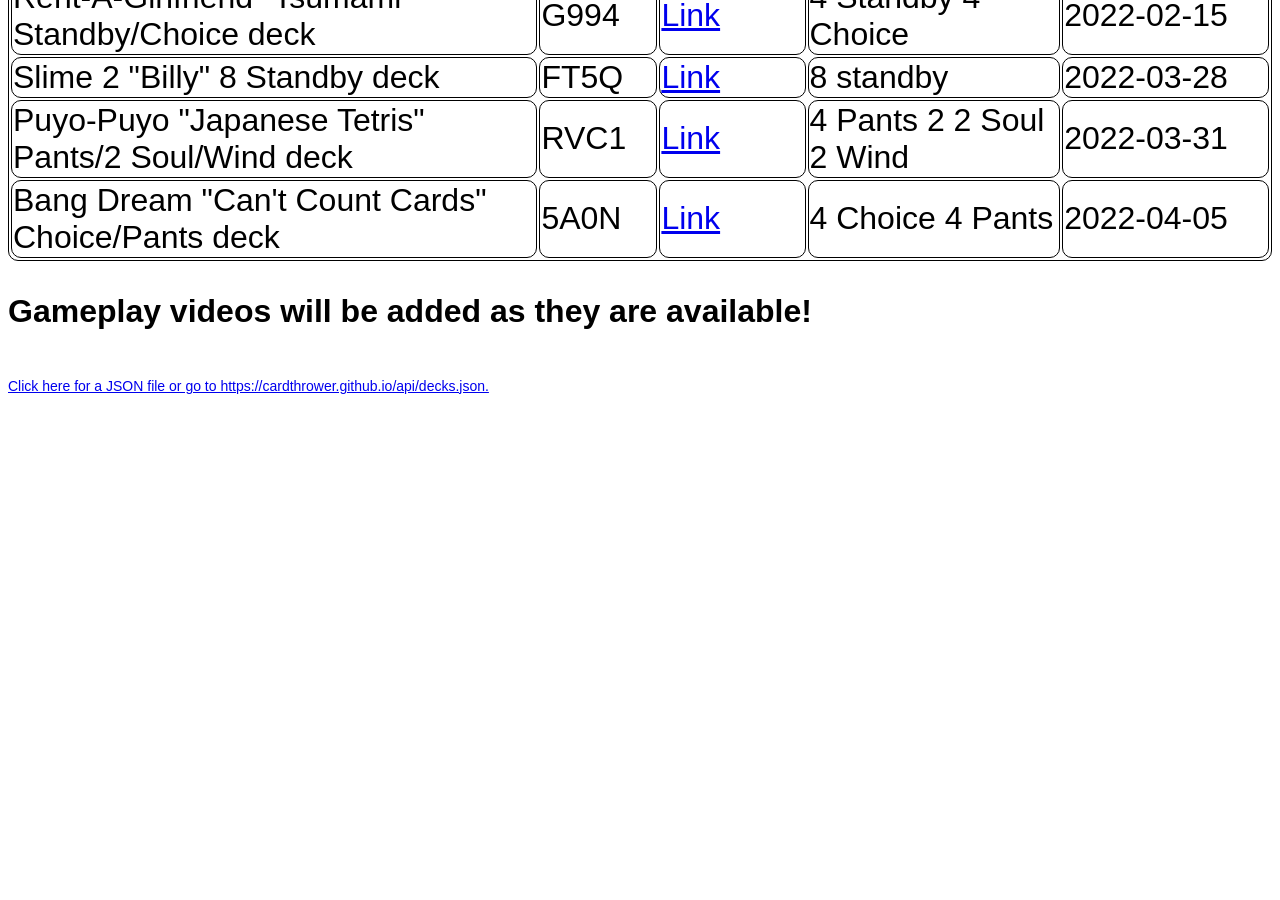
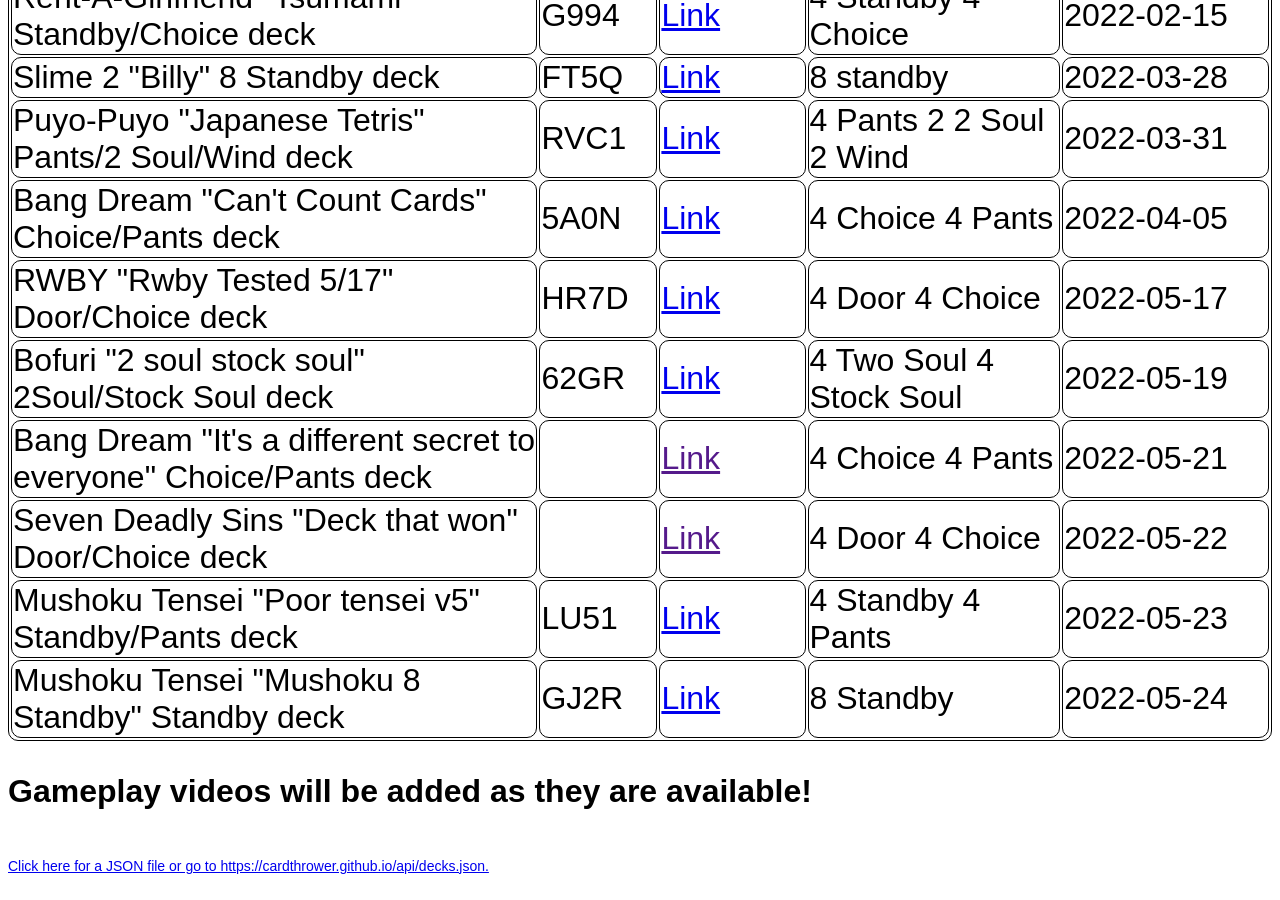
Before and after one commit to cardthrower/cardthrower.github.io, a Jekyll site: the page built from deck.html, in a window 1280 px wide and 900 px high, scrolled down 2292 px. Built offline with Jekyll 4.4.1, drawn with Linux system fonts in a browser that asks for light colours; before the commit the page ends 2712 px from its top, so only the background shows below that.

Commit message:
updated db

```diff
--- a/_data/decks.yml
+++ b/_data/decks.yml
@@ -140,3 +140,33 @@
   decklogurl: https://decklog.bushiroad.com/view/RVC1
   climaxes: 4 Choice 4 Pants
   date: 2022-04-05
+- name: RWBY "Rwby Tested 5/17" Door/Choice deck
+  code: HR7D
+  decklogurl: https://decklog-en.bushiroad.com/view/HR7D
+  climaxes: 4 Door 4 Choice
+  date: 2022-05-17
+- name: Bofuri "2 soul stock soul" 2Soul/Stock Soul deck
+  code: 62GR
+  decklogurl: https://decklog-en.bushiroad.com/view/62GR
+  climaxes: 4 Two Soul 4 Stock Soul
+  date: 2022-05-19
+- name: Bang Dream "It's a different secret to everyone" Choice/Pants deck
+  code:
+  decklogurl:
+  climaxes: 4 Choice 4 Pants
+  date: 2022-05-21
+- name: Seven Deadly Sins "Deck that won" Door/Choice deck
+  code:
+  decklogurl:
+  climaxes: 4 Door 4 Choice
+  date: 2022-05-22
+- name: Mushoku Tensei "Poor tensei v5" Standby/Pants deck
+  code: LU51
+  decklogurl: https://decklog-en.bushiroad.com/view/LU51
+  climaxes: 4 Standby 4 Pants
+  date: 2022-05-23
+- name: Mushoku Tensei "Mushoku 8 Standby" Standby deck
+  code: GJ2R
+  decklogurl: https://decklog-en.bushiroad.com/view/GJ2R
+  climaxes: 8 Standby
+  date: 2022-05-24
```
